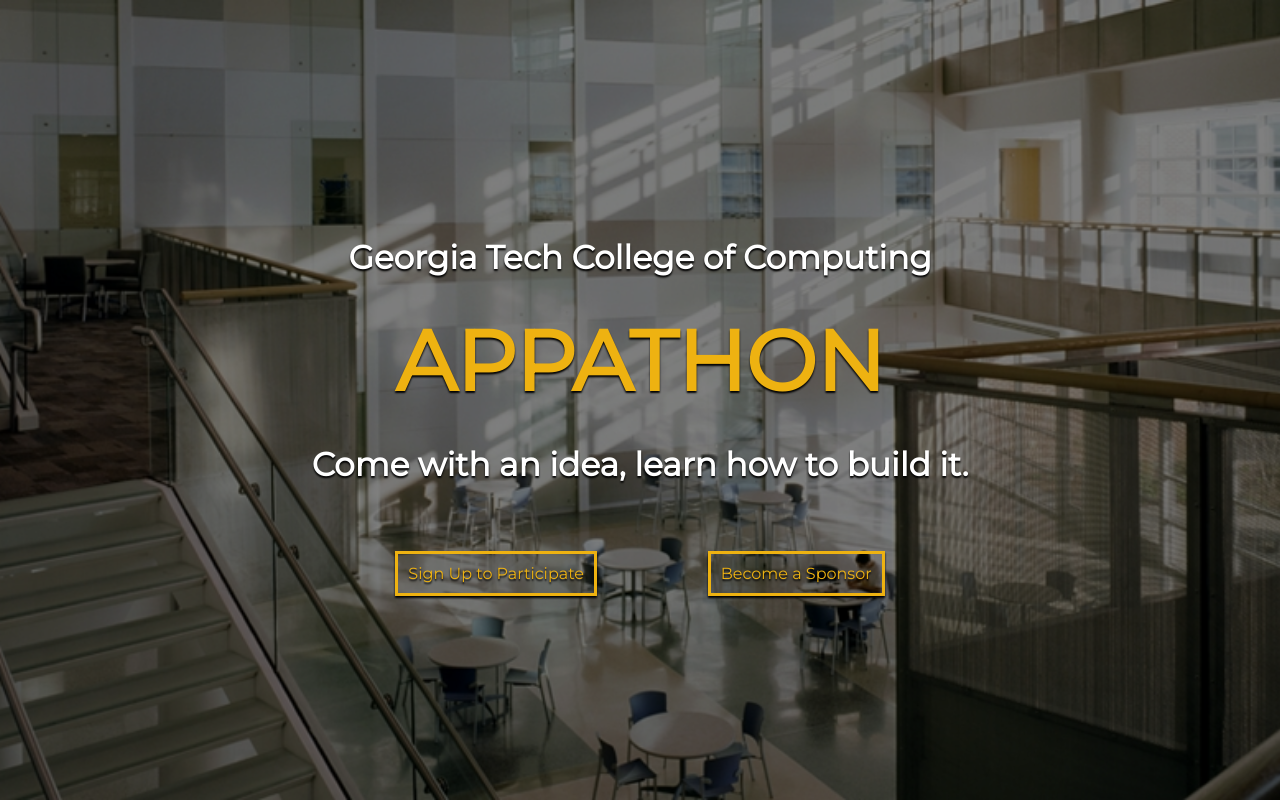
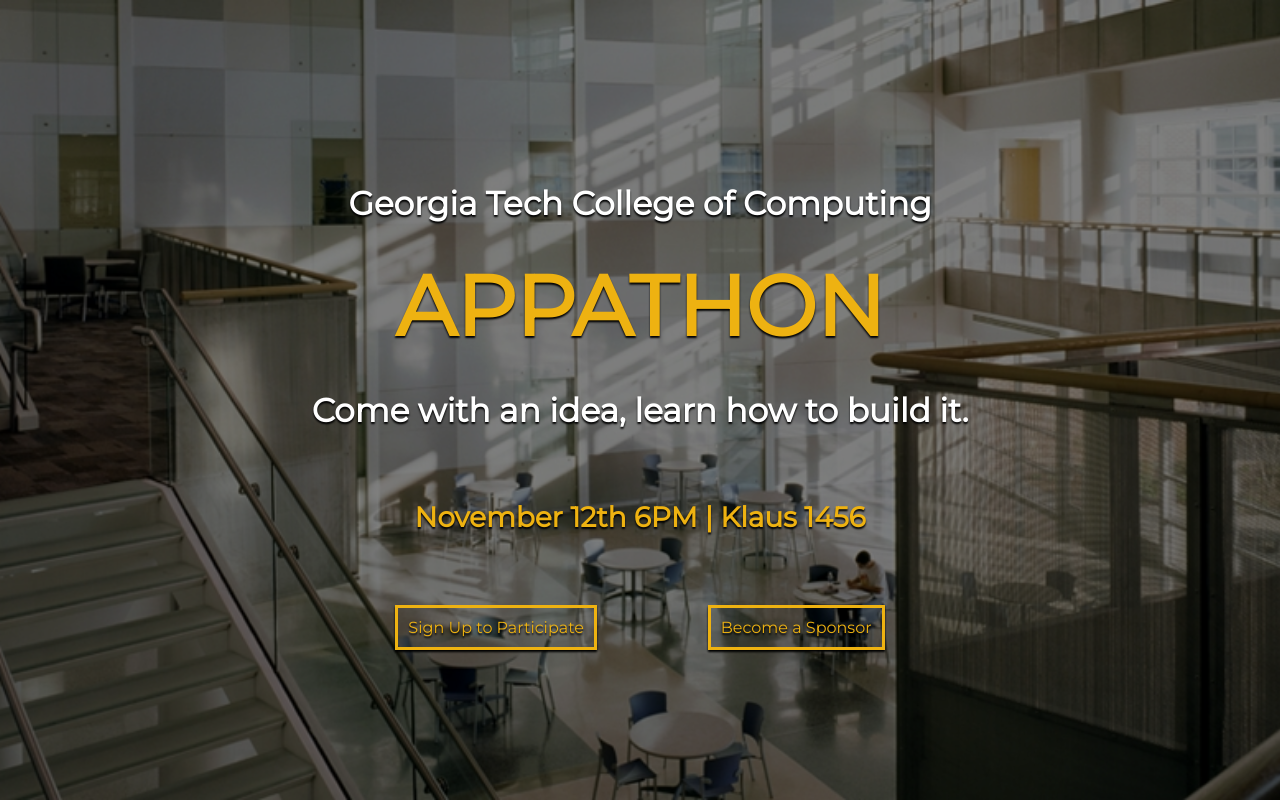
Before and after one commit to jaxoncreed/AppathonSite, a website: page public/index.html in a window 1280 px wide. Drawn offline with Linux system fonts and the light colour scheme.

Commit message:
Added date and location

```diff
--- a/public/index.html
+++ b/public/index.html
@@ -11,6 +11,7 @@
             <h3>Georgia Tech College of Computing</h3>
             <h1 class="main-title">APPATHON</h1>
             <h3>Come with an idea, learn how to build it.</h3>
+            <h4>November 12th 6PM | Klaus 1456</h4>
             <br />
             <div class="link-container">
               <a href="https://brainmurphy1.typeform.com/to/Asl3v0" class="button">Sign Up to Participate</a>
--- a/public/main.css
+++ b/public/main.css
@@ -22,6 +22,10 @@
    color: #eeb211;
    margin-top: 0;
    margin-bottom: 0;
+}
+
+h4 {
+  color: #eeb211;
 }
 
 .main-title {
```
